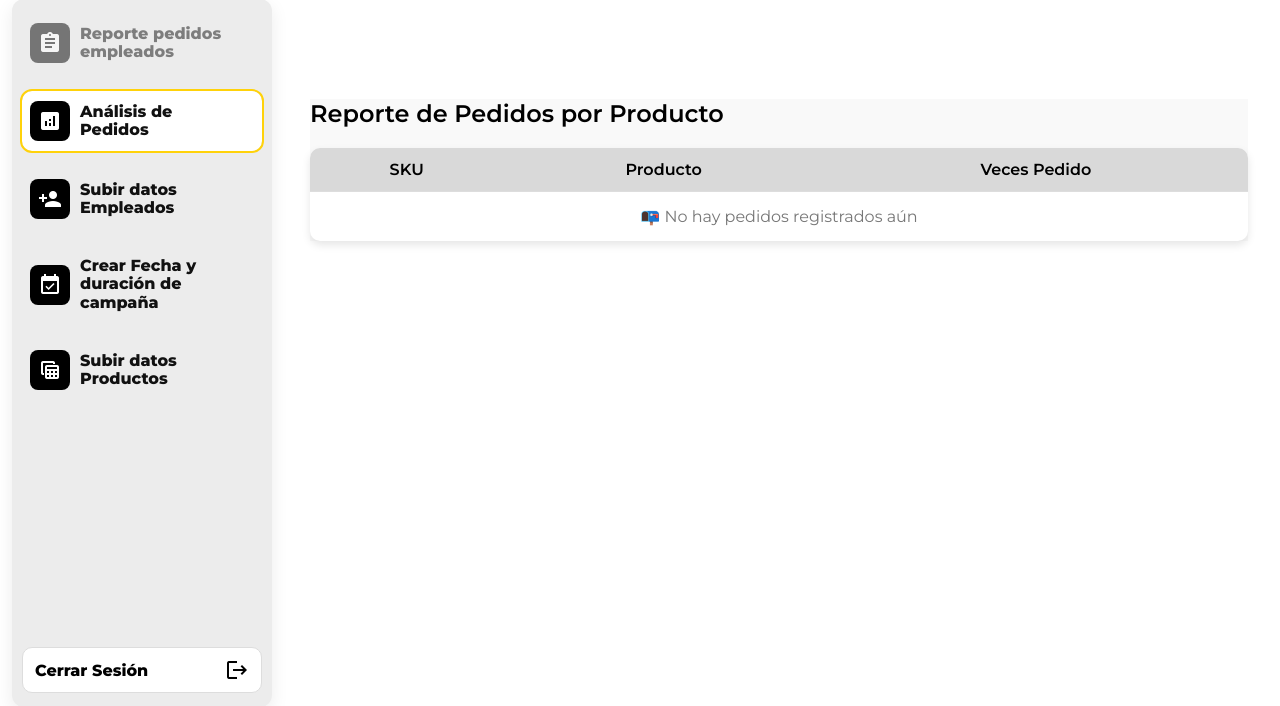
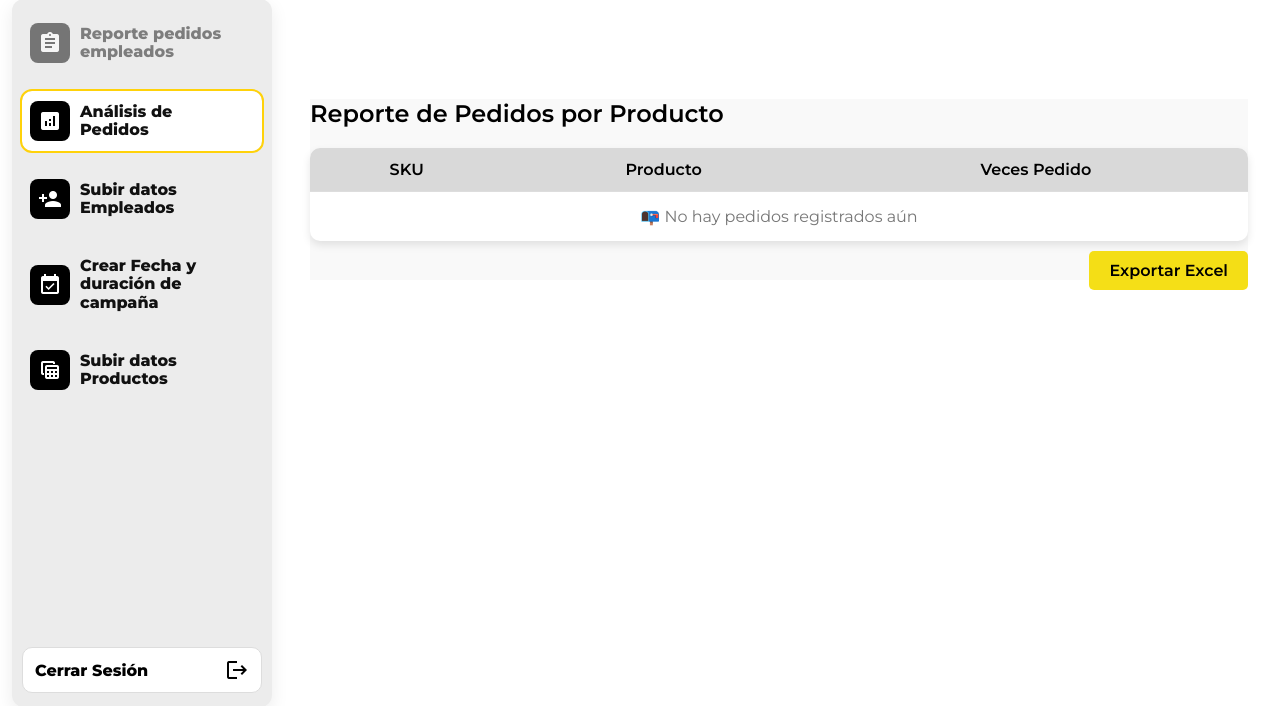
Before and after one commit to Marianavc02/Proyecto2, a Django app: page /administrador/reporte-pedidos/ in a window 1280 px wide. Shown: the part 170-876 px from the top of the page. Run offline with Django 5.2, Linux system fonts and the light colour scheme; data that the repository does not hold is empty.

Commit message:
exportar excel en reporte productos

```diff
--- a/administrador/templates/administrador/reporte_pedidos.html
+++ b/administrador/templates/administrador/reporte_pedidos.html
@@ -2,7 +2,6 @@
 {% block title %}Reporte de Pedidos{% endblock %}
 
 {% block admin_content %}
-
 
 <div style="margin: 20px; margin-top: 100px; background-color: #f9f9f9; font-family: 'Montserrat', sans-serif;">
 
@@ -31,5 +30,15 @@
             {% endfor %}
         </tbody>
     </table>
+
+    <!-- Botón de exportar -->
+    <div style="margin-top: 20px; text-align: right;">
+        <a href="{% url 'administrador:exportar_reporte_excel' %}"
+           style="padding: 10px 20px; background-color: #f4dc00e8; color: black; border-radius: 5px; text-decoration: none; font-weight: 600;">
+            Exportar Excel
+        </a>
+    </div>
+
 </div>
+
 {% endblock %}
--- a/administrador/urls.py
+++ b/administrador/urls.py
@@ -8,4 +8,5 @@ urlpatterns = [
     path("fechas/", views.programar_fechas, name="programar_fechas"),
     path("estado/", views.estado_campania, name="estado_campania"),
     path("reporte-pedidos/", views.reporte_pedidos, name="reporte_pedidos"),
+    path("exportar_reporte_excel/", views.exportar_reporte_excel, name="exportar_reporte_excel"),
 ]
--- a/administrador/views.py
+++ b/administrador/views.py
@@ -2,7 +2,8 @@ from django.contrib import messages
 from django.db.models import Count
 from django.shortcuts import redirect, render
 from django.utils import timezone
-
+import openpyxl
+from django.http import HttpResponse
 from productos.models import PedidoItem
 
 from .forms import CampaniaForm
@@ -57,3 +58,43 @@ def reporte_pedidos(request):
         .order_by("-num_pedidos")
     )
     return render(request, "administrador/reporte_pedidos.html", {"reporte": reporte})
+
+
+
+def exportar_reporte_excel(request):
+    # Creamos un nuevo libro Excel
+    wb = openpyxl.Workbook()
+    ws = wb.active
+    ws.title = "Pedidos"
+
+    # Encabezados
+    ws.append([
+        "ID Pedido",
+        "Usuario",
+        "Fecha",
+        "Producto SKU",
+        "Producto Descripción",
+        "Cantidad"
+    ])
+
+    # Traemos los datos de PedidoItem (con joins)
+    items = PedidoItem.objects.select_related("pedido", "producto").all()
+
+    for item in items:
+        ws.append([
+            item.pedido.id,
+            item.pedido.usuario.username if item.pedido.usuario else "Anónimo",
+            item.pedido.fecha.strftime("%Y-%m-%d %H:%M"),
+            item.producto.sku,
+            item.producto.descripcion,
+            item.cantidad,
+        ])
+
+    # Respuesta HTTP con Excel
+    response = HttpResponse(
+        content_type="application/vnd.openxmlformats-officedocument.spreadsheetml.sheet"
+    )
+    response["Content-Disposition"] = 'attachment; filename="reporte_pedidos.xlsx"'
+    wb.save(response)
+
+    return response
--- a/productos/urls.py
+++ b/productos/urls.py
@@ -15,4 +15,5 @@ urlpatterns = [
     path("carrito/eliminar/<str:sku>/", views.carrito_eliminar, name="carrito_eliminar"),
     path("buscar/", views.buscar_productos, name="buscar_productos"),
     path("enviar-pedido/", views.enviar_pedido, name="enviar_pedido"),
+
 ]
```
